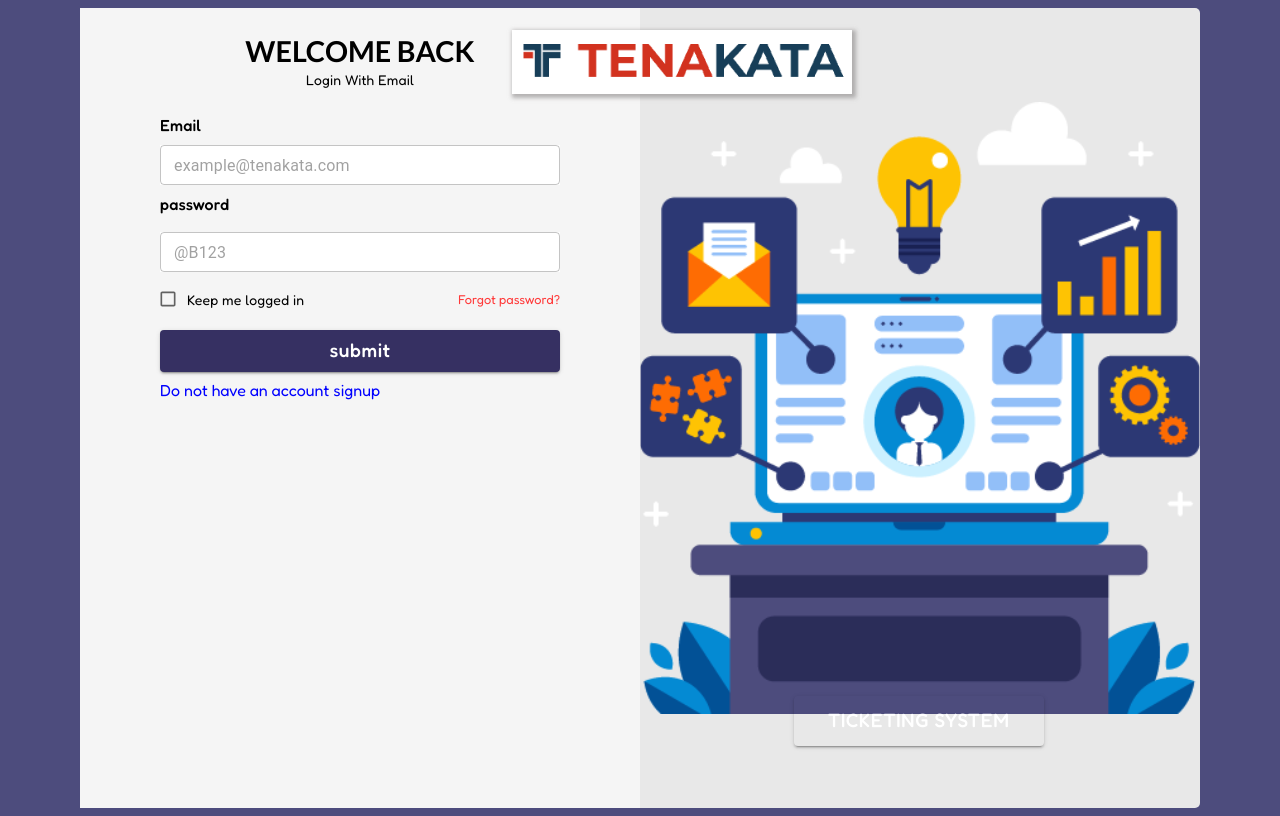
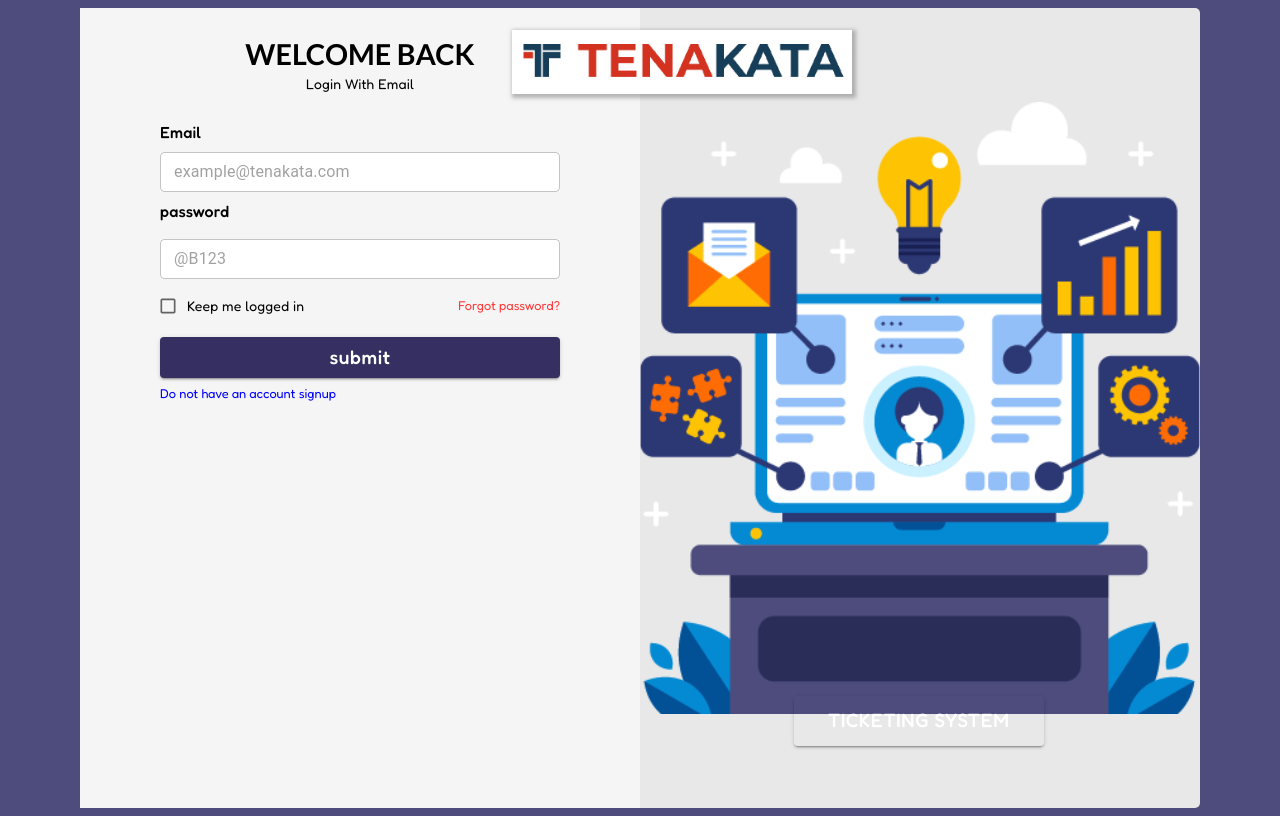
Before and after one commit to Naominm/ticket-management-system-frontend, a React (Vite) app: page / in a window 1280 px wide. Built offline with nearby package versions, Linux system fonts and the light colour scheme.

Commit message:
Style: Made so minor positioning and height changes to make the form better

```diff
--- a/src/components/formComponent.tsx
+++ b/src/components/formComponent.tsx
@@ -49,7 +49,7 @@ function FormSection() {
         component="div"
         sx={{
           borderRadius: { xs: "5px", md: "5px 0 0 5px" },
-          padding: 3,
+          padding: 3.4,
           display: "flex",
           flexDirection: "column",
           alignItems: "center",
@@ -258,7 +258,7 @@ function FormSection() {
             color: "blue",
             textDecoration: "none",
             fontFamily: "var(--primary-font)",
-            fontSize: { xs: "0.8rem", md: "1rem" },
+            fontSize: { xs: "0.8rem", md: "0.8rem" },
             mt: 1,
           }}
         >
```
